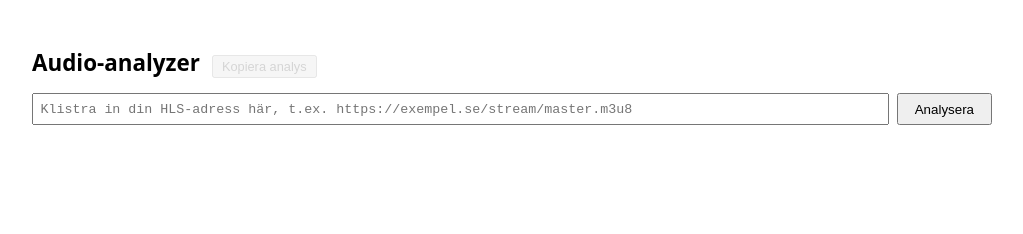
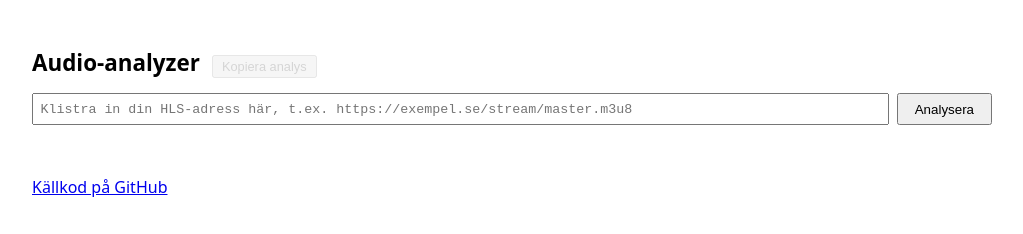
Before and after one commit to zakariasfaust/audio-analyzer, a website: page public/index.html in a window 1280 px wide. Shown: the whole page, without its empty margins (128-1151 px from the left). Drawn offline with Linux system fonts and the light colour scheme.

Commit message:
Update index.html
added link to repo

```diff
--- a/public/index.html
+++ b/public/index.html
@@ -27,6 +27,10 @@
 
   <div id="results"></div>
 
+  <footer id="site-footer">
+    <a href="https://github.com/zakariasfaust/audio-analyzer" target="_blank" rel="noopener">Källkod på GitHub</a>
+  </footer>
+
   <script src="terms.js"></script>
   <script src="app.js"></script>
 </body>
```
